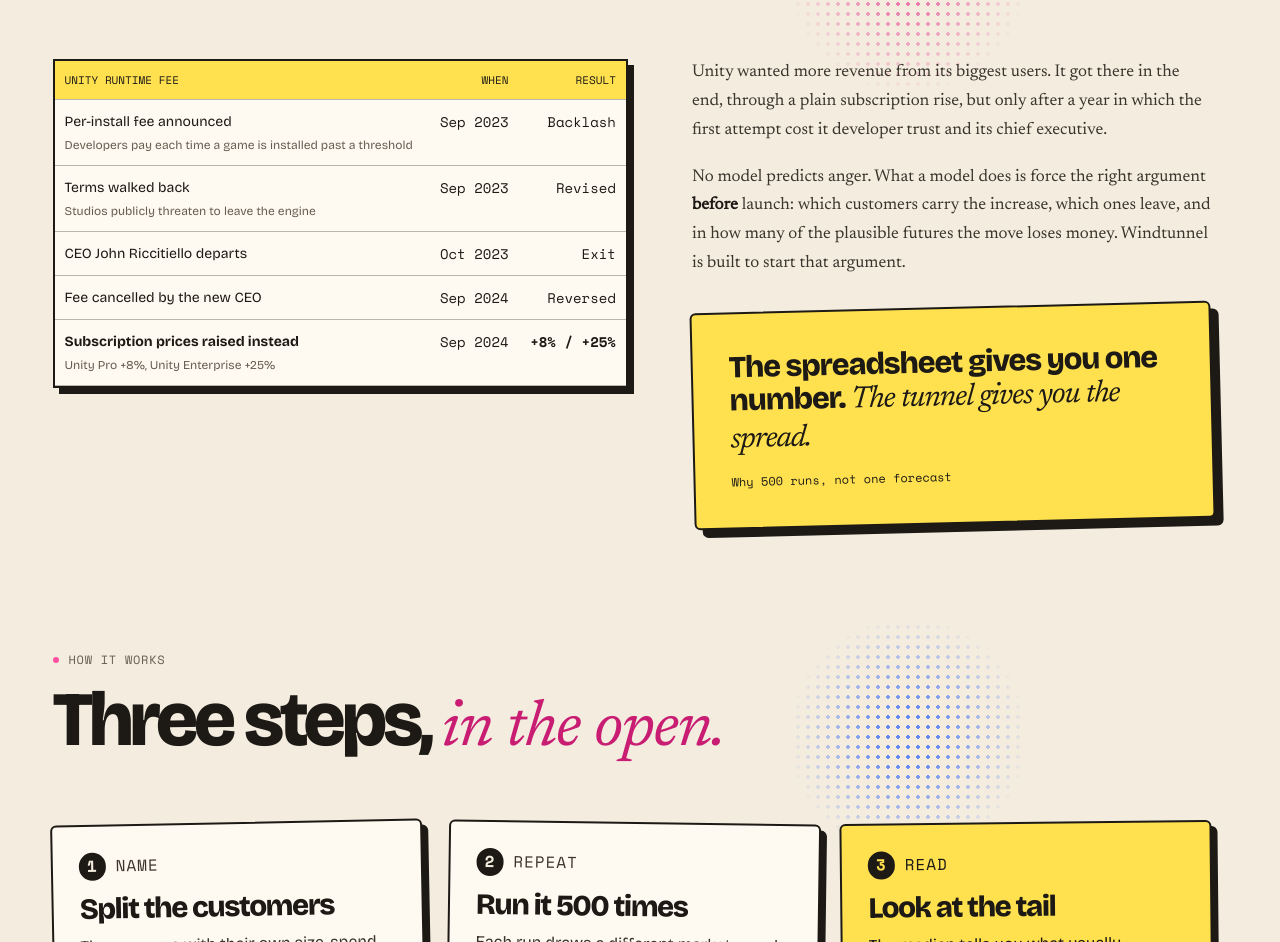
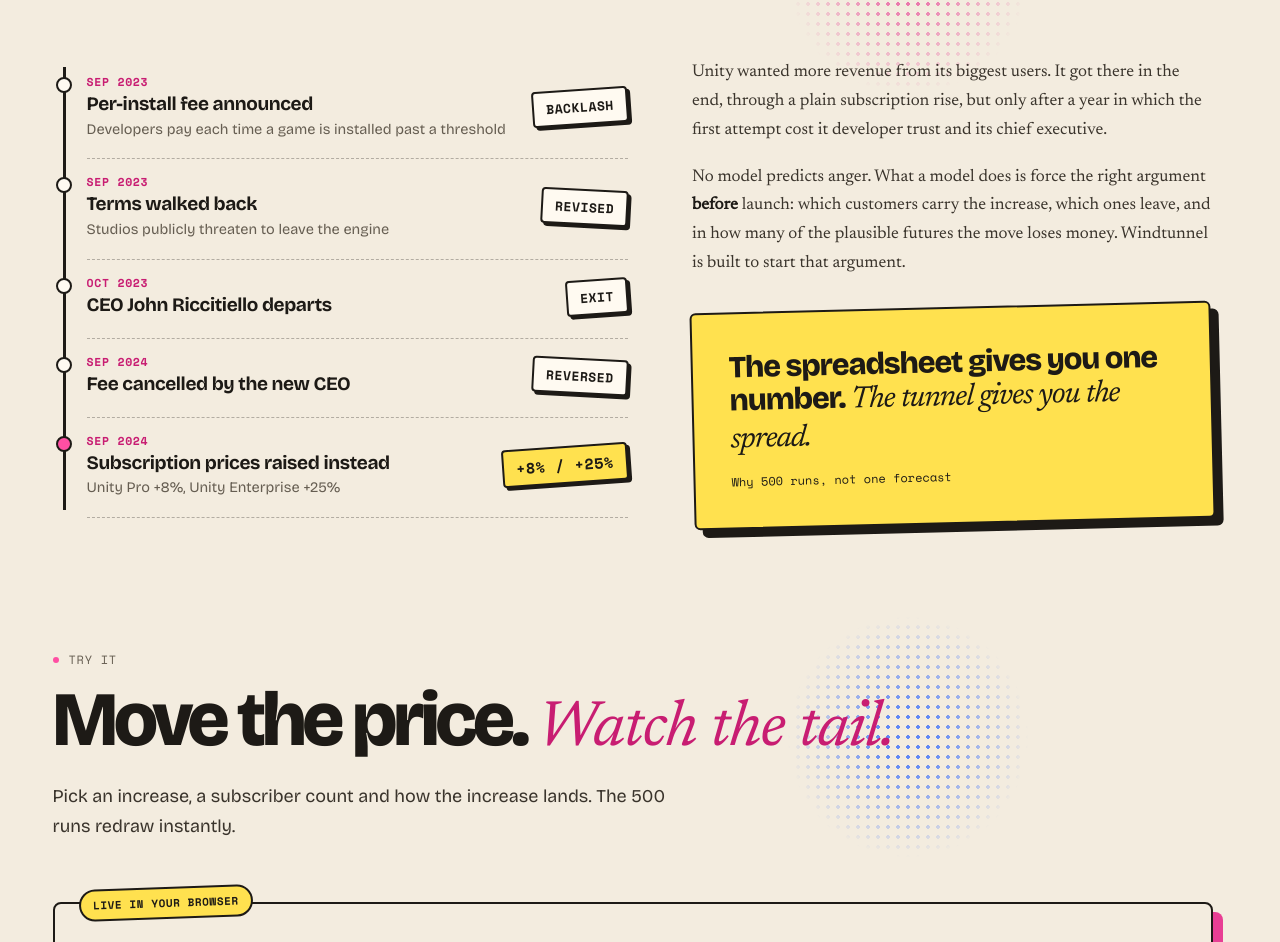
Before and after one commit to Bahniman/windtunnel, a React (Vite) app: page / in a window 1280 px wide. Shown: the part 1858-2800 px from the top of the page. Built offline with nearby package versions, Linux system fonts and the light colour scheme.

Commit message:
Stamped Unity timeline, tunnel after the case, demo skin
Co-Authored-By: Claude Opus 5.5 <noreply@anthropic.com>

```diff
--- a/src/page.tsx
+++ b/src/page.tsx
@@ -10,8 +10,8 @@ export default function LandingPage() {
 
       <SuiteHeader name="Windtunnel" sections={[
         { label: "The case", href: "#problem" },
+        { label: "Try it", href: "#demo" },
         { label: "How it works", href: "#how" },
-        { label: "Try it", href: "#demo" },
         { label: "Weak spots", href: "#limits" },
         { label: "Sources", href: "#sources" },
       ]} />
@@ -76,40 +76,13 @@ export default function LandingPage() {
             <h2>One fee, <em>one bad year.</em></h2>
           </div>
           <div className="pk-split">
-            <div className="table-wrap">
-              <table className="table">
-                <thead>
-                  <tr><th>Unity Runtime Fee</th><th className="n">When</th><th className="n">Result</th></tr>
-                </thead>
-                <tbody>
-                  <tr>
-                    <td>Per-install fee announced<span className="sub">Developers pay each time a game is installed past a threshold</span></td>
-                    <td className="n">Sep 2023</td>
-                    <td className="n">Backlash</td>
-                  </tr>
-                  <tr>
-                    <td>Terms walked back<span className="sub">Studios publicly threaten to leave the engine</span></td>
-                    <td className="n">Sep 2023</td>
-                    <td className="n">Revised</td>
-                  </tr>
-                  <tr>
-                    <td>CEO John Riccitiello departs</td>
-                    <td className="n">Oct 2023</td>
-                    <td className="n">Exit</td>
-                  </tr>
-                  <tr>
-                    <td>Fee cancelled by the new CEO</td>
-                    <td className="n">Sep 2024</td>
-                    <td className="n">Reversed</td>
-                  </tr>
-                  <tr>
-                    <td><strong>Subscription prices raised instead</strong><span className="sub">Unity Pro +8%, Unity Enterprise +25%</span></td>
-                    <td className="n">Sep 2024</td>
-                    <td className="n"><strong>+8% / +25%</strong></td>
-                  </tr>
-                </tbody>
-              </table>
-            </div>
+            <ol className="wt-line" aria-label="Unity Runtime Fee timeline">
+              <li><time>Sep 2023</time><b>Per-install fee announced</b><span>Developers pay each time a game is installed past a threshold</span><em className="wt-stamp">Backlash</em></li>
+              <li><time>Sep 2023</time><b>Terms walked back</b><span>Studios publicly threaten to leave the engine</span><em className="wt-stamp">Revised</em></li>
+              <li><time>Oct 2023</time><b>CEO John Riccitiello departs</b><em className="wt-stamp">Exit</em></li>
+              <li><time>Sep 2024</time><b>Fee cancelled by the new CEO</b><em className="wt-stamp">Reversed</em></li>
+              <li className="wt-end"><time>Sep 2024</time><b>Subscription prices raised instead</b><span>Unity Pro +8%, Unity Enterprise +25%</span><em className="wt-stamp">+8% / +25%</em></li>
+            </ol>
             <div>
               <div className="pk-prose">
                 <p>
@@ -128,6 +101,19 @@ export default function LandingPage() {
                 <small>Why 500 runs, not one forecast</small>
               </figure>
             </div>
+          </div>
+        </section>
+
+        {/* -------------------------------- the demo -------------------------------- */}
+        <section className="pk-wrap pk-sec" id="demo">
+          <div className="pk-head">
+            <p className="pk-kick"><span className="dot" /> Try it</p>
+            <h2>Move the price. <em>Watch the tail.</em></h2>
+            <p className="pk-lede">Pick an increase, a subscriber count and how the increase lands. The 500 runs redraw instantly.</p>
+          </div>
+          <div className="pk-stage">
+            <span className="pk-stage-tag">Live in your browser</span>
+            <PricingMonteCarlo />
           </div>
         </section>
 
@@ -157,19 +143,6 @@ export default function LandingPage() {
               <span className="eg">10th percentile · median · 90th percentile</span>
             </li>
           </ol>
-        </section>
-
-        {/* -------------------------------- the demo -------------------------------- */}
-        <section className="pk-wrap pk-sec" id="demo">
-          <div className="pk-head">
-            <p className="pk-kick"><span className="dot" /> Try it</p>
-            <h2>Move the price. <em>Watch the tail.</em></h2>
-            <p className="pk-lede">Pick an increase, a subscriber count and how the increase lands. The 500 runs redraw instantly.</p>
-          </div>
-          <div className="pk-stage">
-            <span className="pk-stage-tag">Live in your browser</span>
-            <PricingMonteCarlo />
-          </div>
         </section>
 
         {/* ------------------------------- weak spots ------------------------------- */}
--- a/src/poster.css
+++ b/src/poster.css
@@ -147,6 +147,30 @@
   .pk-big .b { margin-left:.25em; }
   .pk-facts { grid-template-columns:1fr 1fr; }
   .pk-rows li { grid-template-columns:1fr; gap:4px; }
-  .pk-stage { box-shadow:6px 6px 0 var(--a); }
+  .pk-stage { box-shadow:6px 6px 0 var(--a); padding:24px 12px 14px; }
+  .pk-stage > * { min-width:0; }
 }
 @media (prefers-reduced-motion:reduce) { .pk-board,.pk-next-grid a,.pk-btn { transition:none; } }
+
+/* ---------- demo skin: the same riso controls inside every live demo ---------- */
+.pk-stage { font-size:15px; }
+.pk-stage .text-\[8px\],.pk-stage .text-\[9px\] { font-size:11px !important; line-height:1.45; }
+.pk-stage .text-\[10px\] { font-size:12px !important; line-height:1.45; }
+.pk-stage .text-\[11px\] { font-size:13px !important; line-height:1.5; }
+.pk-stage .text-xs { font-size:13.5px !important; line-height:1.5; }
+.pk-stage :is([class*="rounded-md"],[class*="rounded-lg"],[class*="rounded-xl"],[class*="rounded-2xl"]) { border-radius:4px !important; }
+.pk-stage :is(.border-outline-variant,.border-border,.border-outline) { border-color:var(--line-2) !important; }
+.pk-stage :is(.bg-surface-container,.bg-surface-container-low,.bg-surface-container-high,.bg-surface-container-highest) { background:var(--card) !important; }
+.pk-stage button { cursor:pointer; }
+.pk-stage button[aria-pressed] { border-width:2px !important; border-style:solid; }
+.pk-stage button[aria-pressed="true"] { background:var(--yellow) !important; color:#1d1a16 !important; border-color:#1d1a16 !important; box-shadow:3px 3px 0 var(--shc); font-weight:700; }
+.pk-stage button[aria-pressed="true"] :is(span,svg,small,strong) { color:#1d1a16 !important; }
+.pk-stage button[aria-pressed="true"] .route-tag { color:#1d1a16 !important; }
+.pk-stage button:disabled { cursor:not-allowed; }
+.pk-stage input[type="range"] { accent-color:var(--pink); }
+.pk-stage h3 { font-weight:800; letter-spacing:-.03em; }
+.pk-stage pre { font-size:12.5px !important; line-height:1.6 !important; }
+.vault-tag { flex:none; padding:2px 7px; border:1.5px solid currentColor; border-radius:99px; font:700 10.5px/1.4 var(--mono); letter-spacing:.03em; text-transform:uppercase; color:var(--sec); }
+.vault-tag-locked { color:var(--tan); }
+.vault-tag-gone { color:var(--tan); border-style:dashed; }
+button[aria-pressed="true"] .vault-tag { color:#1d1a16; }
--- a/src/styles.css
+++ b/src/styles.css
@@ -172,3 +172,17 @@ a { color: inherit; text-underline-offset: 3px; }
   .price-percentiles strong { font-size:9px; }
 }
 .windtunnel-page .table { min-width:0 !important; } .windtunnel-page .table th,.windtunnel-page .table td { padding:11px 10px; } @media(max-width:520px){ .windtunnel-page .table .sub { display:none; } }
+
+/* Signature: the Unity story as a stamped timeline. */
+.wt-line { position:relative; display:grid; gap:0; margin:0; padding:0 0 0 34px; list-style:none; }
+.wt-line::before { content:""; position:absolute; left:10px; top:8px; bottom:8px; border-left:3px solid var(--ink); }
+.wt-line li { position:relative; display:grid; grid-template-columns:minmax(0,1fr) auto; column-gap:16px; row-gap:3px; padding:14px 0 18px; border-bottom:1.5px dashed var(--line-2); }
+.wt-line li::before { content:""; position:absolute; left:-31px; top:18px; width:16px; height:16px; border:2.5px solid var(--ink); border-radius:50%; background:var(--card); }
+.wt-line li.wt-end::before { background:var(--pink); }
+.wt-line time { grid-column:1; font:700 11.5px var(--mono); letter-spacing:.06em; text-transform:uppercase; color:var(--tan); }
+.wt-line b { grid-column:1; font-size:19px; line-height:1.2; letter-spacing:-.02em; }
+.wt-line span { grid-column:1; font-size:14.5px; color:var(--sec); }
+.wt-stamp { grid-column:2; grid-row:1 / span 3; align-self:center; padding:6px 12px; border:2.5px solid var(--ink); border-radius:4px; font:700 13px var(--mono); font-style:normal; text-transform:uppercase; letter-spacing:.04em; background:var(--card); color:var(--ink); rotate:-4deg; box-shadow:3px 3px 0 var(--shc); }
+.wt-line li:nth-child(even) .wt-stamp { rotate:3deg; }
+.wt-end .wt-stamp { background:var(--yellow); color:#1d1a16; font-size:15px; }
+@media (max-width:520px) { .wt-line li { grid-template-columns:1fr; } .wt-stamp { grid-column:1; grid-row:auto; justify-self:start; margin-top:8px; } }
```
Also changed, not shown: 5 other files (tests, documents, lock files or other folders).
